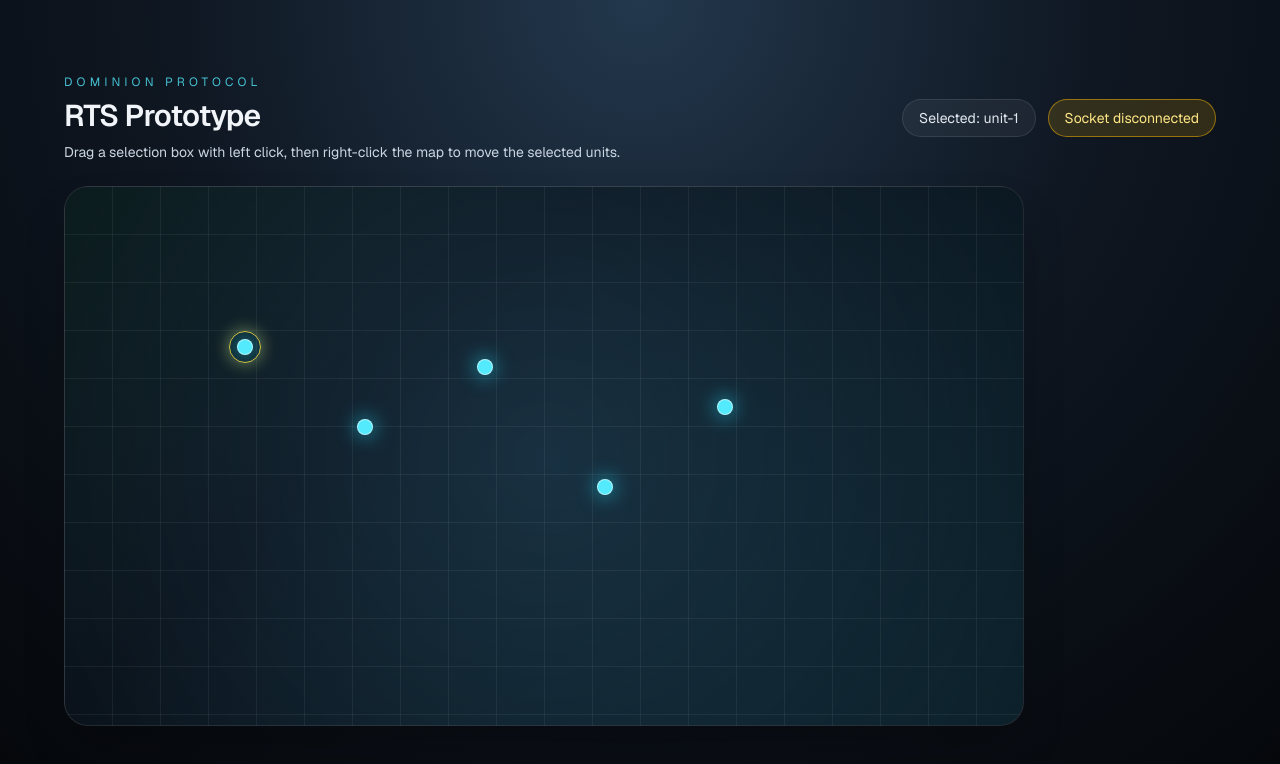
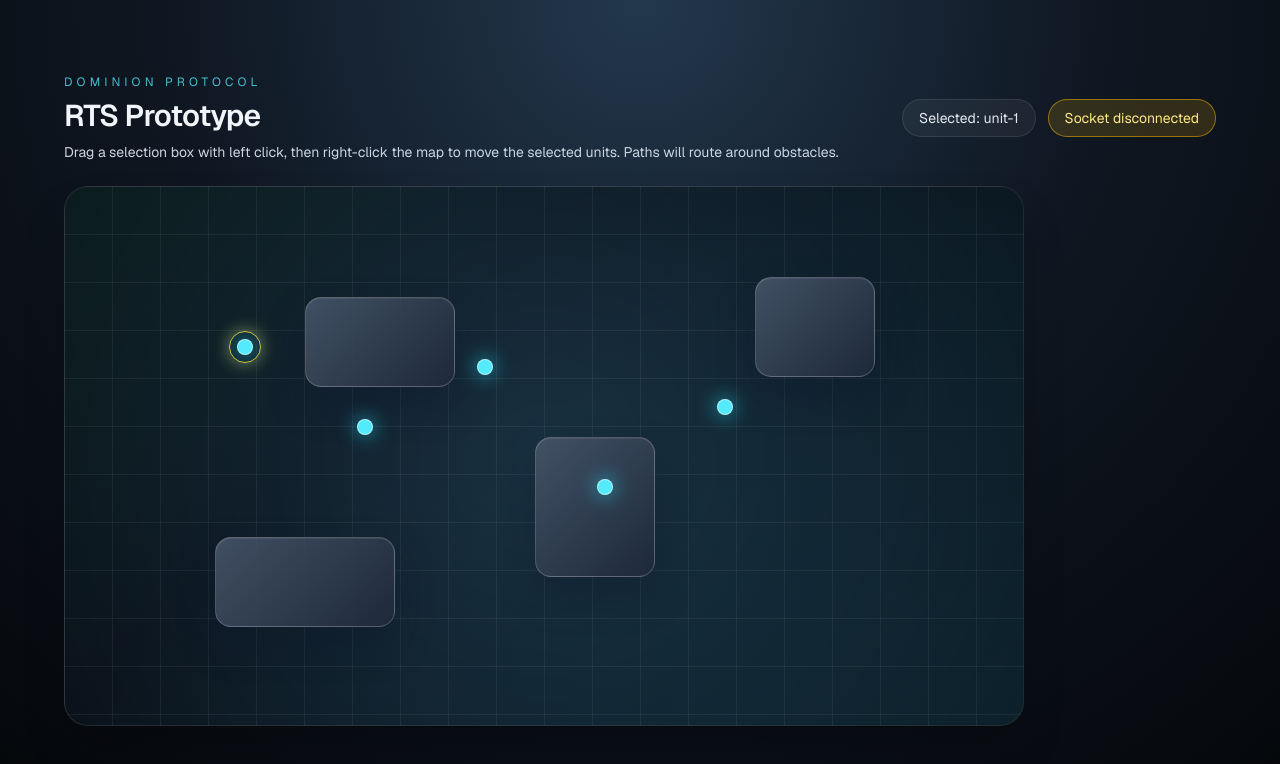
Before and after one commit to marco12893/dominion-protocol-frontend, a Next.js app: page / in a window 1280 px wide. Shown: the top 764 px of the page. Built offline with nearby package versions, Linux system fonts and the light colour scheme; no server answers.

Commit message:
Added A* pathfinding

```diff
--- a/src/app/page.js
+++ b/src/app/page.js
@@ -15,6 +15,12 @@ const INITIAL_UNITS = [
   { id: "unit-4", x: 540, y: 300 },
   { id: "unit-5", x: 660, y: 220 },
 ];
+const INITIAL_OBSTACLES = [
+  { id: "rock-1", x: 240, y: 110, width: 150, height: 90 },
+  { id: "rock-2", x: 470, y: 250, width: 120, height: 140 },
+  { id: "rock-3", x: 690, y: 90, width: 120, height: 100 },
+  { id: "rock-4", x: 150, y: 350, width: 180, height: 90 },
+];
 
 export default function Home() {
   const socketRef = useRef(null);
@@ -22,6 +28,7 @@ export default function Home() {
   const [isConnected, setIsConnected] = useState(false);
   const [selectedUnitIds, setSelectedUnitIds] = useState(["unit-1"]);
   const [units, setUnits] = useState(INITIAL_UNITS);
+  const [obstacles, setObstacles] = useState(INITIAL_OBSTACLES);
   const [selectionBox, setSelectionBox] = useState(null);
 
   useEffect(() => {
@@ -40,6 +47,10 @@ export default function Home() {
     });
 
     socket.on("world:state", (state) => {
+      if (Array.isArray(state?.obstacles)) {
+        setObstacles(state.obstacles);
+      }
+
       if (Array.isArray(state?.units)) {
         setUnits(
           state.units.map((unit) => ({
@@ -149,6 +160,20 @@ export default function Home() {
     }));
   }
 
+  function handleMapDoubleClick(event) {
+    const bounds = event.currentTarget.getBoundingClientRect();
+    const point = toMapPoint(event, bounds);
+    const clickedUnit = units.find(
+      (unit) =>
+        Math.abs(unit.x - point.x) <= UNIT_SELECTION_RADIUS &&
+        Math.abs(unit.y - point.y) <= UNIT_SELECTION_RADIUS,
+    );
+
+    if (clickedUnit) {
+      setSelectedUnitIds(units.map((unit) => unit.id));
+    }
+  }
+
   const selectionBounds = selectionBox
     ? normalizeSelection(selectionBox)
     : null;
@@ -166,7 +191,7 @@ export default function Home() {
             </h1>
             <p className="mt-2 text-sm text-slate-300">
               Drag a selection box with left click, then right-click the map to
-              move the selected units.
+              move the selected units. Paths will route around obstacles.
             </p>
           </div>
           <div className="flex items-center gap-3">
@@ -188,6 +213,7 @@ export default function Home() {
 
         <div
           ref={mapRef}
+          onDoubleClick={handleMapDoubleClick}
           onPointerDown={handleMapPointerDown}
           onContextMenu={handleMapRightClick}
           className="relative overflow-hidden rounded-3xl border border-white/10 bg-[#13212d] shadow-2xl shadow-black/30 select-none"
@@ -202,6 +228,19 @@ export default function Home() {
           }}
         >
           <div className="absolute inset-0 bg-[linear-gradient(135deg,rgba(34,197,94,0.06),transparent_35%,rgba(34,211,238,0.08))]" />
+
+          {obstacles.map((obstacle) => (
+            <div
+              key={obstacle.id}
+              className="absolute rounded-2xl border border-stone-300/25 bg-[linear-gradient(135deg,rgba(71,85,105,0.9),rgba(30,41,59,0.95))] shadow-[inset_0_1px_0_rgba(255,255,255,0.08),0_18px_36px_rgba(15,23,42,0.35)]"
+              style={{
+                left: `${obstacle.x}px`,
+                top: `${obstacle.y}px`,
+                width: `${obstacle.width}px`,
+                height: `${obstacle.height}px`,
+              }}
+            />
+          ))}
 
           {selectionBounds ? (
             <div
```
